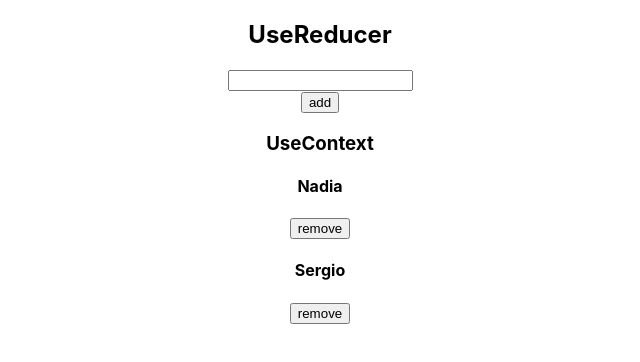
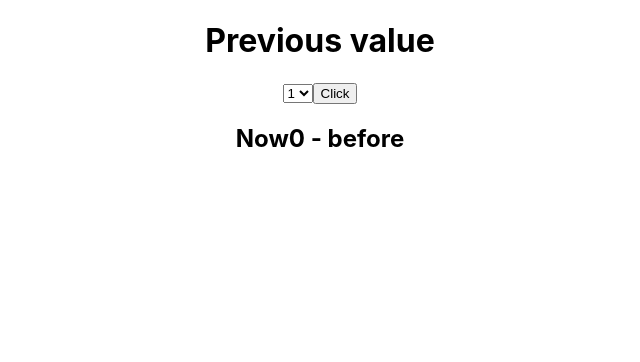
Before and after one commit to zeser78/react-hooks-examples, a React (Create React App) app: page / in a window 1280 px wide. Shown: the top 362 px of the page, without its empty margins (320-960 px from the left). Built offline with nearby package versions, Linux system fonts and the light colour scheme.

Commit message:
adding prevState

```diff
--- a/src/App.js
+++ b/src/App.js
@@ -3,12 +3,14 @@ import logo from './logo.svg';
 import './App.css';
 import UseReducer from './UseReducer';
 import UseContext from './UseContext';
+import UseStatePrev from './useStatePrev';
 
 function App() {
   return (
     <div className="App">
-      <UseReducer/>
-      <UseContext />
+      {/* <UseReducer/>
+      <UseContext /> */}
+      <UseStatePrev />
     </div>
   );
 }
--- /dev/null
+++ b/src/useStatePrev.js
@@ -0,0 +1,56 @@
+import React, { useEffect, useRef, useState } from 'react'
+
+const UseStatePrev = () => {
+const [number, setNumber] = useState(1)
+    const [count, setCount] = useState(0)
+
+    useEffect(() => {
+
+        // const random =  setInterval(() => {
+        //     setCount(c => Math.random() )
+        // }, 10000)
+        // return () => clearInterval(random)
+    }, [])
+
+    const prevCountRef = useRef();
+    useEffect(() => {
+        console.log(prevCount)
+         prevCountRef.current = number;
+    })
+
+
+    const prevCount = prevCountRef.current
+
+    console.log(count, prevCount)
+
+    const handlerButton = (e) => {
+console.log(e.target.value)
+    }
+
+    // const usePrevious(value)
+
+    return (
+        <>
+            <h1>Previous value</h1>
+            <select onChange={e => setNumber(e.target.value)}>
+                <option value='1'>1</option>
+                <option value='2'>2</option>
+                <option value='3'>3</option>
+                <option value='4'>4</option>
+            </select>
+            <button value="1" onClick={handlerButton}>Click</button>
+            <Storage count={count} prevCount={prevCount} />
+
+            </>
+    )
+}
+
+export default UseStatePrev
+
+const Storage = ({count, prevCount }) => {
+    return (
+<>
+            <div> <h2>Now{count} - before { prevCount}</h2></div>
+            </>
+    )
+}
```
